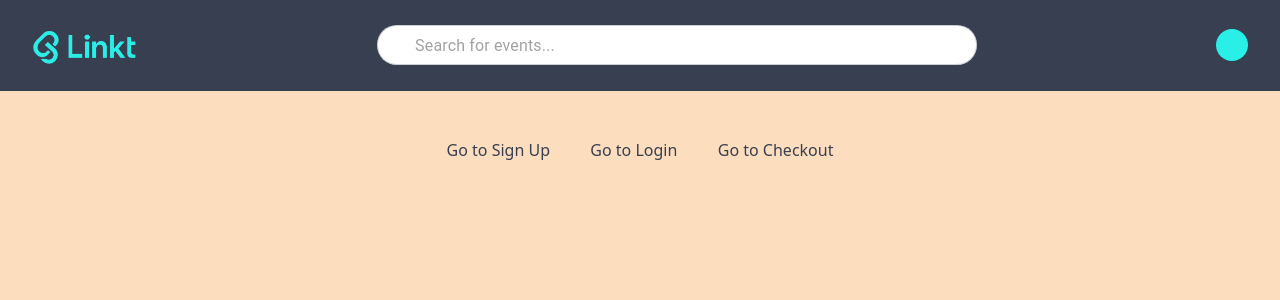
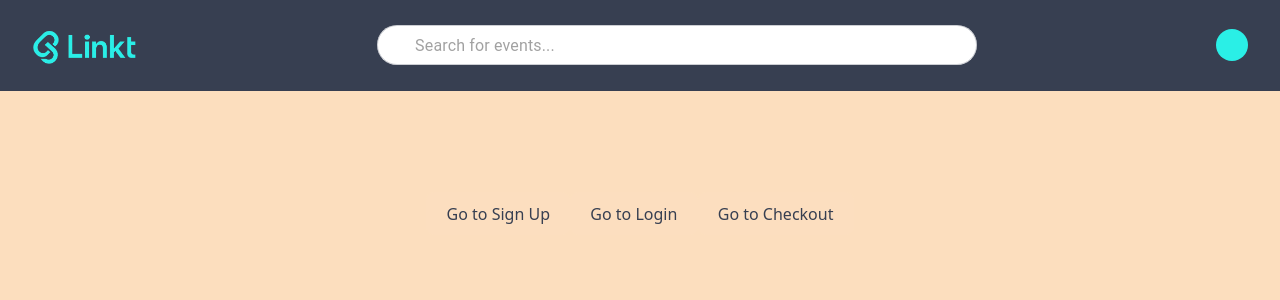
Before and after one commit to RenaudBernier/linkt, a React (Vite) app in the folder frontend/my-react-app/: page / in a window 1280 px wide. Shown: the top 300 px of the page. Built offline with nearby package versions, Linux system fonts and the light colour scheme; some icons are missing.

Commit message:
add separate routes into layouts with and without Header component

```diff
--- a/frontend/my-react-app/src/App.tsx
+++ b/frontend/my-react-app/src/App.tsx
@@ -1,9 +1,30 @@
 // src/App.tsx
-import { Routes, Route, useNavigate } from 'react-router-dom';
+import {Routes, Route, useNavigate, Outlet} from 'react-router-dom';
 import './App.css';
 import SignUp from './SignUp';
 import Login from './Login';
 import CheckoutPage from "./components/CheckoutPage.tsx";
+import Header from "./components/Header.tsx";
+import {Toolbar} from "@mui/material";
+
+function MainLayout() {
+    return (
+        <>
+            <Header/>
+            <Toolbar/>
+            <Outlet />
+        </>
+    );
+}
+
+function BlankLayout() {
+    return (
+        <main>
+            <Outlet />
+        </main>
+    );
+}
+
 
 function Home() {
     const navigate = useNavigate();
@@ -26,14 +47,21 @@ function Home() {
     );
 }
 
+
 function App() {
     return (
-        <Routes>
-            <Route path="/" element={<Home />} />
-            <Route path="/signup" element={<SignUp />} />
-            <Route path="/login" element={<Login />} />
-            <Route path="/checkoutpage" element={<CheckoutPage/>}/>
-        </Routes>
+
+            <Routes>
+                <Route element={<MainLayout />}>
+                    <Route path="/" element={<Home />} />
+                </Route>
+
+                <Route element={<BlankLayout/>}>
+                    <Route path="/login" element={<Login/>}/>
+                    <Route path="/signup" element={<SignUp/>}/>
+                    <Route path="/checkoutpage" element={<CheckoutPage/>}/>
+                </Route>
+            </Routes>
     );
 }
 
```
